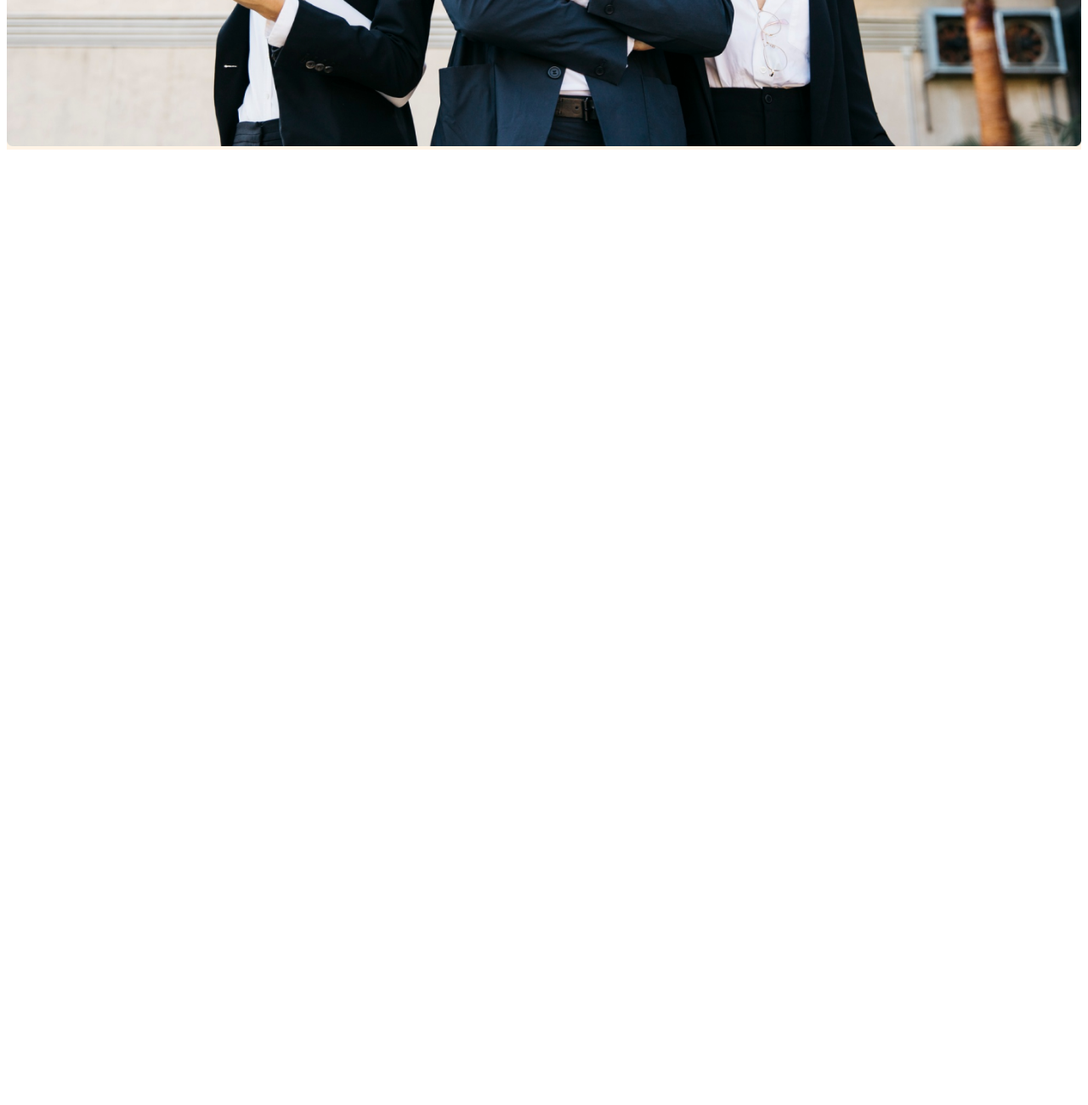
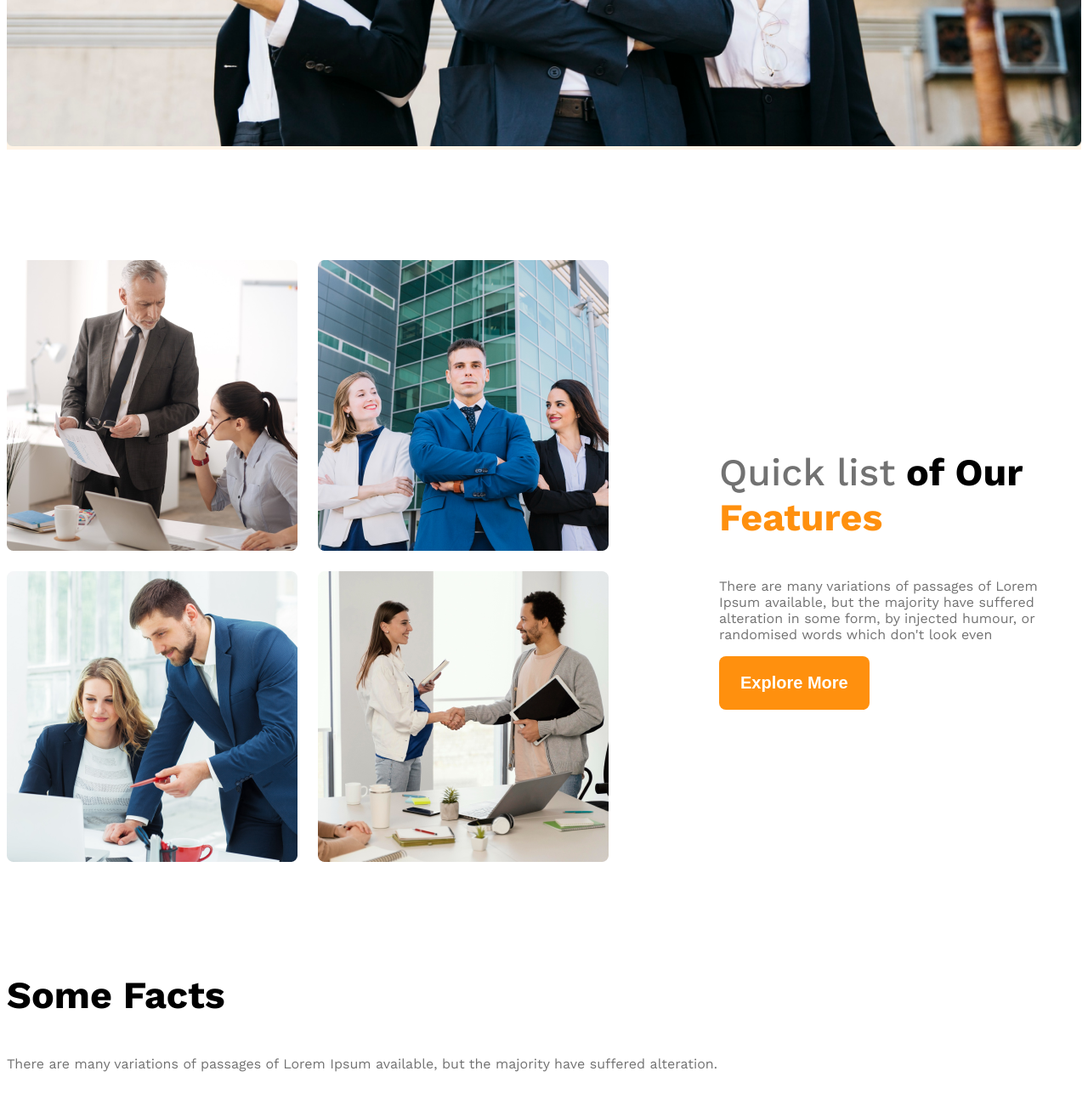
Before and after one commit to montaj25/g3-architects-website, a plain HTML site: page index.html in a window 1280 px wide. Shown: the part 998-2298 px from the top of the page at 85% size. Before the commit the page ends 1182 px from the top, so only its background shows below. Drawn offline with nearby package versions, Linux system fonts and the light colour scheme.

Commit message:
added the fact and images

```diff
--- a/index.html
+++ b/index.html
@@ -28,7 +28,30 @@
         </div>
     </header>
     <main>
+        <!-- Team section start -->
+        <section class="teams display-flex">
+            <div class="team-img-container">
+                <img src="images/team1.png" alt="Two architect discussing about design">
+                <img src="images/team2.png" alt="">
+                <img src="images/team3.png" alt="">
+                <img src="images/team4.png" alt="">
+            </div>
+            <div class="our-features">
+                <h3 class="section-title"><span id="quick-list" class="text-light-gray">Quick list</span> <span>of Our</span> <span class="text-primay">Features</span></h3>
+                <p class="feature-description text-light-gray">There are many variations of passages of Lorem Ipsum available, but the majority have suffered alteration in some form, by injected humour, or randomised words which don't look even</p>
+                <button class="btn-primary">Explore More</button>
+            </div>
+        </section>
+        <!-- feature will enjoy -->
+        <section>
+            <h3 class="section-title">Some Facts</h3>
+            <p class="text-light-gray">There are many variations of passages of Lorem Ipsum available, but the majority have suffered alteration.</p>
 
+        </section>
+        <!-- some facts -->
+         <section class="some-facts">
+
+         </section>
     </main>
     <footer>
 
--- a/styles/styles.css
+++ b/styles/styles.css
@@ -21,6 +21,9 @@
     border-radius: 8px;
     border: none;
 }
+.text-primay{
+    color: #FF900E;
+}
 /* dark-02*/
 .text-gray{
     color: #424242;
@@ -31,6 +34,17 @@
 }
 .bg-light{
     background-color: rgba(255, 144, 14, 0.1);
+}
+main{
+    max-width: 1440px;
+    margin: 0 auto;
+}
+main > section{
+    margin-top: 130px;
+}
+.section-title{
+    font-size: 2.8rem;
+    font-weight: 700;
 }
 /* header Style*/
 
@@ -57,6 +71,7 @@
     max-width: 1440px;
     margin: 0 auto;
 }
+
 /* banner related style*/
 .banner-content{
     max-width: 850px;
@@ -71,10 +86,47 @@
 .banner-image{
     width: 100%;
 }
+/* team and feature related styles*/
+.teams{
+    align-items: center;
+}
+.team-img-container{
+    display: grid;
+    grid-template-columns: repeat(2, 1fr);
+    gap: 24px;
+}
+.our-features{
+    margin-left: 130px;
+    max-width: 530px;
+}
 
+#quick-list{
+    font-weight: 500;
+}
 /* responsive media quary*/
 @media screen and (max-width: 576px) {
-    .navbar, .nav-links{
+    .navbar,
+    .nav-links,
+    .teams{
         flex-direction: column;
     }
+    .nav-links{
+        gap: 10px;
+    }
+
+    .team-img-container{
+        grid-template-columns: repeat(1, 1fr);
+    }
+    .our-features{
+        margin-left: 20px;
+    }
 }
+@media screen and (min-width: 577px) and (max-width:992px) {
+    .teams{
+        flex-direction: column;
+    }
+    .our-features{
+        margin: 50px auto;
+        background-color: bisque;
+    }
+}
```
